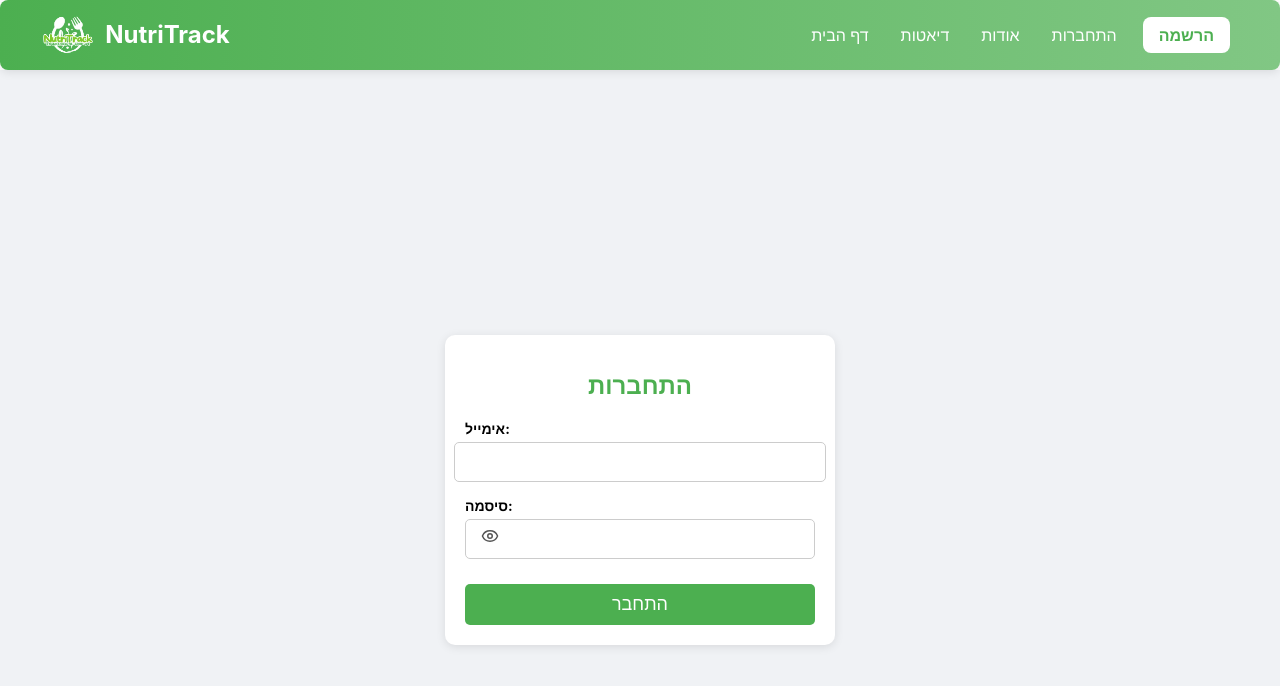
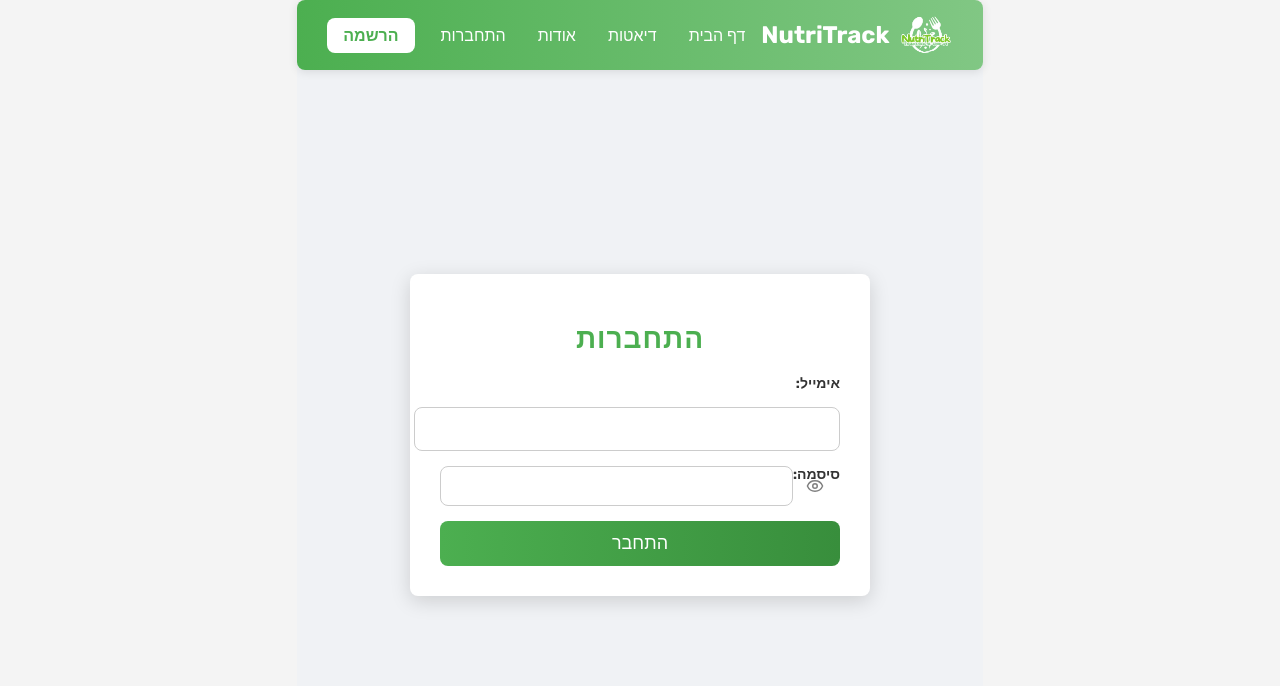
Before and after one commit to TzippyKatz/project-client, a React (Create React App) app: page /login in a window 1280 px wide. Shown: the top 686 px of the page. Built offline with nearby package versions, Linux system fonts and the light colour scheme.

Commit message:
update Login.css

```diff
--- a/src/components/auth/Login.css
+++ b/src/components/auth/Login.css
@@ -1,100 +1,153 @@
+/* עיצוב מודרני ורספונסיבי */
+@import url('https://fonts.googleapis.com/css2?family=Rubik:wght@400;500;700&display=swap');
+
+:root {
+    --primary-color: #4CAF50;
+    --primary-dark: #388E3C;
+    --background-light: #f4f4f4;
+    --text-color: #333;
+    --border-radius: 8px;
+    --transition-speed: 0.3s;
+}
+
+body {
+    font-family: 'Rubik', sans-serif;
+    background: var(--background-light);
+    display: flex;
+    justify-content: center;
+    align-items: center;
+    height: 100vh;
+    margin: 0;
+    direction: rtl;
+}
+
 .login-container {
-    width: 350px;
-    margin: 0 auto;
-    padding: 20px;
+    width: 100%;
+    max-width: 400px;
+    padding: 30px;
     background: white;
-    border-radius: 10px;
-    box-shadow: 0 2px 10px rgba(0, 0, 0, 0.1);
+    border-radius: var(--border-radius);
+    box-shadow: 0 5px 20px rgba(0, 0, 0, 0.15);
     text-align: center;
+    transition: transform var(--transition-speed) ease-in-out;
+}
+
+.login-container:hover {
+    transform: translateY(-5px);
 }
 
 h1 {
-    color: #4CAF50;
-    font-size: 24px;
+    color: var(--primary-color);
+    font-size: 28px;
     margin-bottom: 20px;
+    text-transform: uppercase;
+    letter-spacing: 1px;
 }
 
 form {
     display: flex;
     flex-direction: column;
-    align-items: center;
+    gap: 15px;
 }
 
 label {
     align-self: flex-start;
-    margin-bottom: 5px;
     font-size: 14px;
     font-weight: bold;
+    color: var(--text-color);
 }
 
 input {
     width: 100%;
-    padding: 10px;
-    margin-bottom: 15px;
+    padding: 12px;
     border: 1px solid #ccc;
-    border-radius: 5px;
+    border-radius: var(--border-radius);
     font-size: 16px;
+    transition: border var(--transition-speed), box-shadow var(--transition-speed);
+    text-align: right;
+}
+
+input:focus {
+    border-color: var(--primary-color);
+    box-shadow: 0 0 8px rgba(76, 175, 80, 0.4);
+    outline: none;
 }
 
 .password-container {
+    position: relative;
     width: 100%;
-    position: relative;
-    display: flex;
-    flex-direction: column;
 }
 
 .password-toggle {
     position: absolute;
-    right: 10px;
-    top: 70%;
+    left: 10px;
+    top: 50%;
     transform: translateY(-50%);
     background: none;
     border: none;
     cursor: pointer;
+    transition: color var(--transition-speed);
 }
 
-.password-toggle svg {
-    color: #555;
+.password-toggle:hover svg {
+    color: var(--primary-color);
 }
 
 .login-btn {
     width: 100%;
-    padding: 10px;
-    background: #4CAF50;
+    padding: 12px;
+    background: linear-gradient(90deg, var(--primary-color), var(--primary-dark));
     color: white;
     border: none;
-    border-radius: 5px;
+    border-radius: var(--border-radius);
     font-size: 18px;
     cursor: pointer;
-    margin-top: 10px;
+    transition: background var(--transition-speed), transform 0.2s;
 }
 
 .login-btn:hover {
-    background: #45a049;
+    background: linear-gradient(90deg, var(--primary-dark), var(--primary-color));
+    transform: translateY(-2px);
 }
 
 .login-btn:disabled {
-    background-color: #ccc;
+    background: #ccc;
     cursor: not-allowed;
 }
 
 .forgot-password {
     margin-top: 10px;
     font-size: 14px;
-    color: black;
+    color: var(--text-color);
     text-decoration: none;
-    align-self: flex-start;
+    transition: color var(--transition-speed);
 }
 
 .forgot-password:hover {
     text-decoration: underline;
+    color: var(--primary-color);
 }
 
 .error-message {
-    background-color: #ffebee;
+    background: rgba(255, 0, 0, 0.1);
     color: #c62828;
     padding: 12px;
-    border-radius: 4px;
+    border-radius: var(--border-radius);
     margin-bottom: 16px;
     text-align: center;
+    animation: shake var(--transition-speed) ease-in-out;
 }
+
+@keyframes shake {
+    0%, 100% { transform: translateX(0); }
+    25% { transform: translateX(-5px); }
+    50% { transform: translateX(5px); }
+    75% { transform: translateX(-5px); }
+}
+
+@media (max-width: 480px) {
+    .login-container {
+        padding: 20px;
+        width: 90%;
+    }
+}
```
